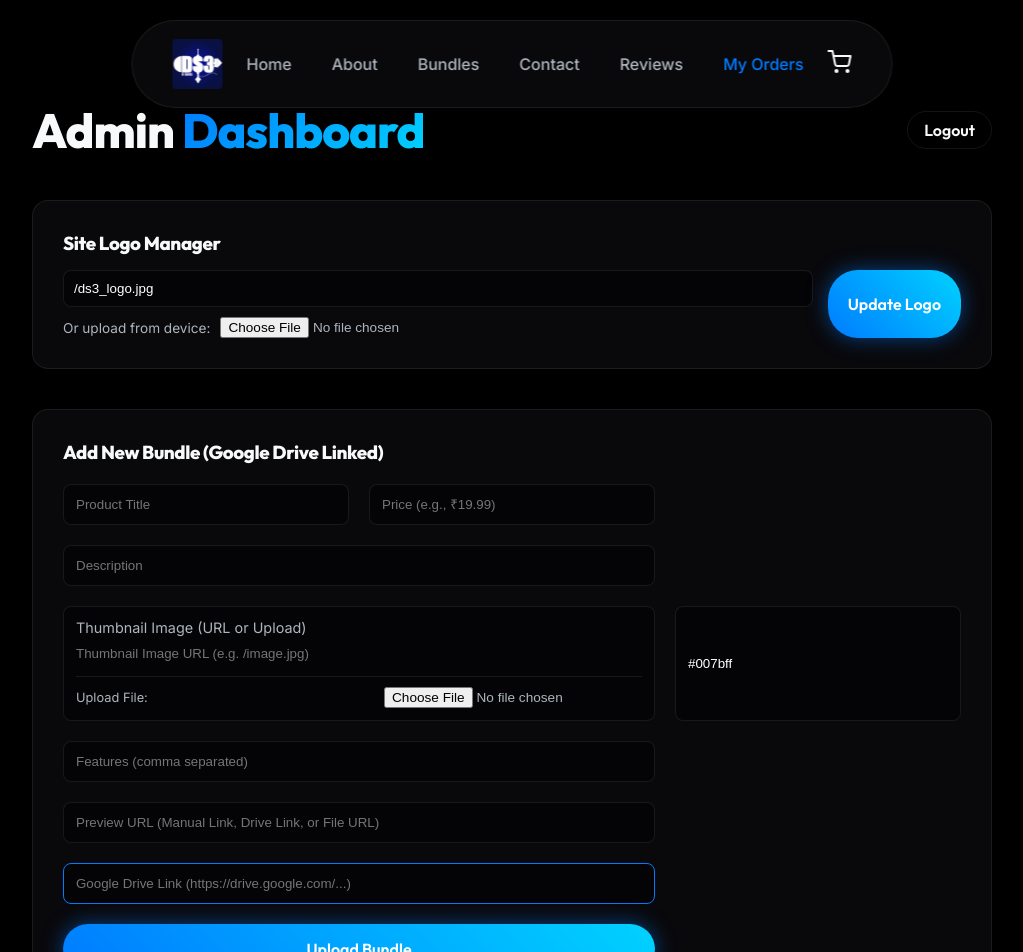
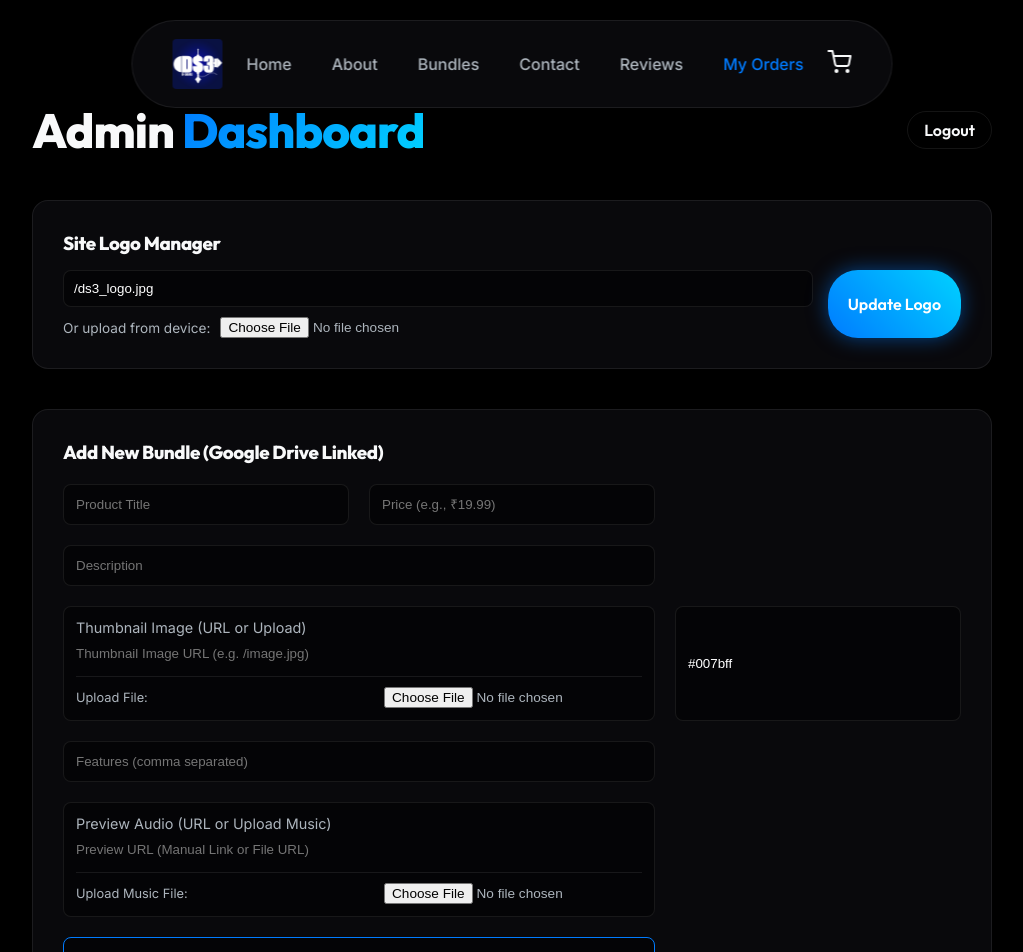
Before and after one commit to ragul-genz/video-editing-, a React (Vite) app: page /admin/dashboard in a window 1280 px wide. Shown: the top 952 px of the page, without its empty margins (128-1151 px from the left). Built offline with nearby package versions, Linux system fonts and the light colour scheme; sample sign-in values are in the browser's storage.

Commit message:
Added music file upload for preview in AdminDashboard

```diff
--- a/src/pages/AdminDashboard.jsx
+++ b/src/pages/AdminDashboard.jsx
@@ -30,6 +30,17 @@ const AdminDashboard = () => {
       const reader = new FileReader();
       reader.onloadend = () => {
         setNewProduct({ ...newProduct, image: reader.result });
+      };
+      reader.readAsDataURL(file);
+    }
+  };
+
+  const handleMusicUpload = (e) => {
+    const file = e.target.files[0];
+    if (file) {
+      const reader = new FileReader();
+      reader.onloadend = () => {
+        setNewProduct({ ...newProduct, previewUrl: reader.result });
       };
       reader.readAsDataURL(file);
     }
@@ -159,7 +170,21 @@ const AdminDashboard = () => {
           </div>
           <input type="text" placeholder="Brand Color Hex (e.g., #007bff)" required value={newProduct.color} onChange={e => setNewProduct({...newProduct, color: e.target.value})} style={inputStyle} />
           <input type="text" placeholder="Features (comma separated)" required value={newProduct.features} onChange={e => setNewProduct({...newProduct, features: e.target.value})} style={{ ...inputStyle, gridColumn: 'span 2' }} />
-          <input type="text" placeholder="Preview URL (Manual Link, Drive Link, or File URL)" value={newProduct.previewUrl || ''} onChange={e => setNewProduct({...newProduct, previewUrl: e.target.value})} style={{ ...inputStyle, gridColumn: 'span 2' }} />
+          <div style={{ ...inputStyle, gridColumn: 'span 2', display: 'flex', flexDirection: 'column', gap: '10px' }}>
+            <label style={{ fontSize: '0.9rem', color: 'var(--text-muted)', marginBottom: '-5px' }}>Preview Audio (URL or Upload Music)</label>
+            {newProduct.previewUrl && newProduct.previewUrl.startsWith('data:audio') ? (
+               <div style={{ display: 'flex', alignItems: 'center', gap: '15px', background: 'rgba(255,255,255,0.05)', padding: '10px', borderRadius: '6px' }}>
+                 <audio controls src={newProduct.previewUrl} style={{ width: '100%', height: '30px' }} />
+                 <button type="button" onClick={() => setNewProduct({...newProduct, previewUrl: ''})} className="btn-secondary" style={{ padding: '5px 10px', fontSize: '0.8rem', whiteSpace: 'nowrap' }}>Remove</button>
+               </div>
+            ) : (
+               <input type="text" placeholder="Preview URL (Manual Link or File URL)" value={newProduct.previewUrl || ''} onChange={e => setNewProduct({...newProduct, previewUrl: e.target.value})} style={{ background: 'transparent', border: 'none', color: 'white', width: '100%', outline: 'none', padding: '5px 0' }} />
+            )}
+            <div style={{ borderTop: '1px solid var(--glass-border)', paddingTop: '10px', display: 'flex', alignItems: 'center', justifyContent: 'space-between' }}>
+              <span style={{ fontSize: '0.8rem', color: 'var(--text-muted)' }}>Upload Music File:</span>
+              <input type="file" accept="audio/*" onChange={handleMusicUpload} style={{ fontSize: '0.85rem', color: 'var(--text-muted)' }} />
+            </div>
+          </div>
           <input type="url" placeholder="Google Drive Link (https://drive.google.com/...)" required value={newProduct.driveLink} onChange={e => setNewProduct({...newProduct, driveLink: e.target.value})} style={{ ...inputStyle, gridColumn: 'span 2', borderColor: 'var(--primary)' }} />
 
           <div style={{ gridColumn: 'span 2', display: 'flex', gap: '10px' }}>
```
